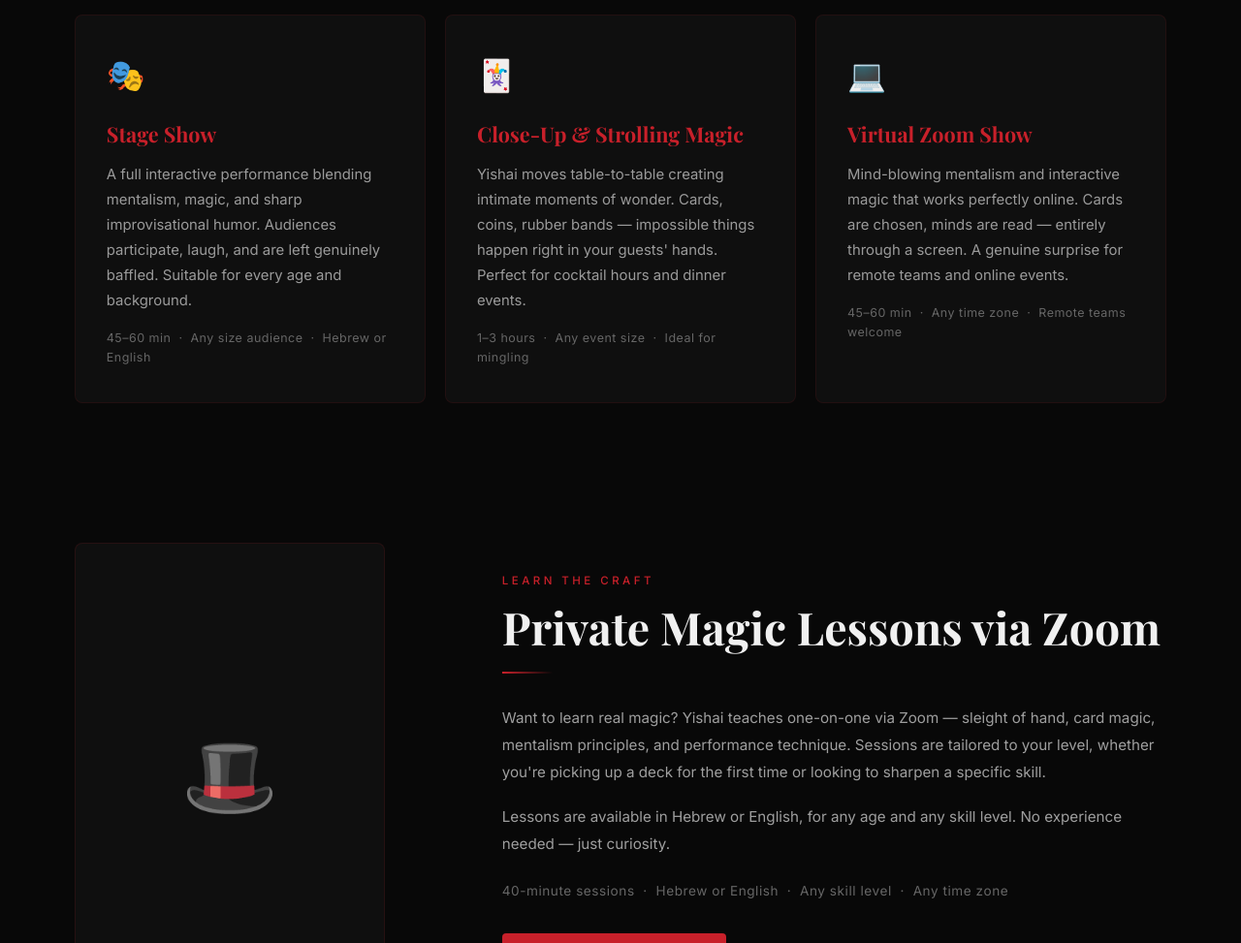
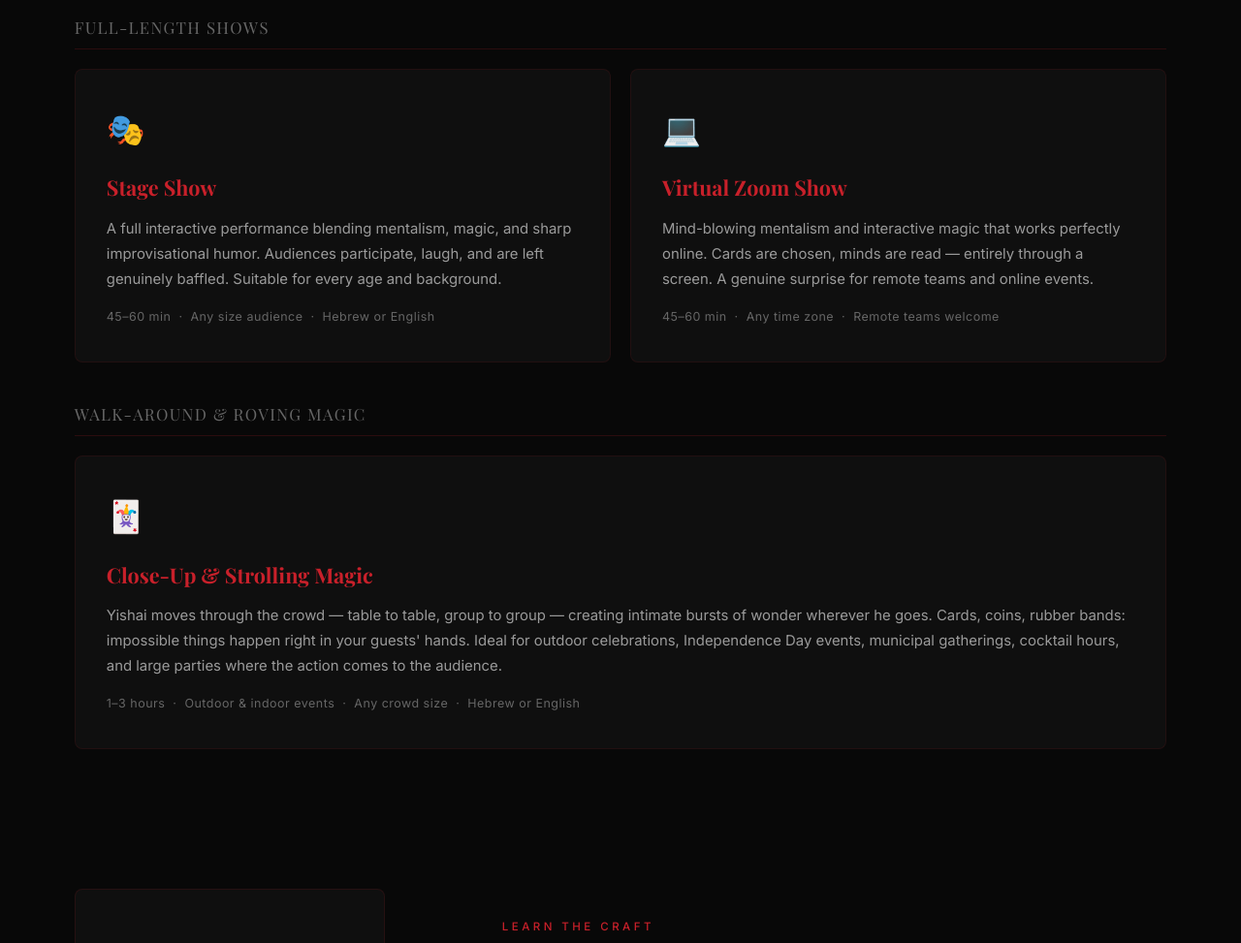
Before and after one commit to yishairasowsky/magic_website, a plain HTML site: page index.html in a window 1280 px wide. Shown: the part 3480-4453 px from the top of the page at 97% size. Drawn offline with nearby package versions, Linux system fonts and the light colour scheme; a web font is replaced by a local one.

Commit message:
Split services into Full-Length Shows and Walk-Around sections with titles
Add visual subheadings separating stage/Zoom shows from close-up/strolling magic.
Update strolling card copy to speak to outdoor, Independence Day, and municipal events.

Co-Authored-By: Claude Sonnet 4.6 <noreply@anthropic.com>

```diff
--- a/index.html
+++ b/index.html
@@ -619,13 +619,27 @@
     #services {
       background: var(--bg);
     }
+    .services-subhead {
+      font-family: 'Playfair Display', serif;
+      font-size: 1.05rem;
+      letter-spacing: 0.08em;
+      text-transform: uppercase;
+      color: var(--muted);
+      border-bottom: 1px solid rgba(200,32,42,0.18);
+      padding-bottom: 0.5rem;
+      margin-bottom: 1.25rem;
+    }
     .services-grid {
       display: grid;
       grid-template-columns: repeat(3, 1fr);
       gap: 1.25rem;
     }
+    .services-grid--2 { grid-template-columns: repeat(2, 1fr); }
+    .services-grid--1 { grid-template-columns: 1fr; }
     @media (max-width: 860px) {
-      .services-grid { grid-template-columns: 1fr; }
+      .services-grid,
+      .services-grid--2,
+      .services-grid--1 { grid-template-columns: 1fr; }
     }
     .scard {
       background: var(--bg2);
@@ -1120,7 +1134,9 @@
   <h2>Choose Your Experience</h2>
   <div class="rule"></div>
   <p class="lead">Every performance is tailored to your event — your guests, your atmosphere, your occasion.</p>
-  <div class="services-grid">
+
+  <div class="services-subhead">Full-Length Shows</div>
+  <div class="services-grid services-grid--2">
     <div class="scard">
       <div class="scard-icon">🎭</div>
       <h3>Stage Show</h3>
@@ -1128,16 +1144,20 @@
       <div class="scard-detail">45–60 min &nbsp;·&nbsp; Any size audience &nbsp;·&nbsp; Hebrew or English</div>
     </div>
     <div class="scard">
-      <div class="scard-icon">🃏</div>
-      <h3>Close-Up &amp; Strolling Magic</h3>
-      <p>Yishai moves table-to-table creating intimate moments of wonder. Cards, coins, rubber bands — impossible things happen right in your guests' hands. Perfect for cocktail hours and dinner events.</p>
-      <div class="scard-detail">1–3 hours &nbsp;·&nbsp; Any event size &nbsp;·&nbsp; Ideal for mingling</div>
-    </div>
-    <div class="scard">
       <div class="scard-icon">💻</div>
       <h3>Virtual Zoom Show</h3>
       <p>Mind-blowing mentalism and interactive magic that works perfectly online. Cards are chosen, minds are read — entirely through a screen. A genuine surprise for remote teams and online events.</p>
       <div class="scard-detail">45–60 min &nbsp;·&nbsp; Any time zone &nbsp;·&nbsp; Remote teams welcome</div>
+    </div>
+  </div>
+
+  <div class="services-subhead" style="margin-top:2.5rem;">Walk-Around &amp; Roving Magic</div>
+  <div class="services-grid services-grid--1">
+    <div class="scard">
+      <div class="scard-icon">🃏</div>
+      <h3>Close-Up &amp; Strolling Magic</h3>
+      <p>Yishai moves through the crowd — table to table, group to group — creating intimate bursts of wonder wherever he goes. Cards, coins, rubber bands: impossible things happen right in your guests' hands. Ideal for outdoor celebrations, Independence Day events, municipal gatherings, cocktail hours, and large parties where the action comes to the audience.</p>
+      <div class="scard-detail">1–3 hours &nbsp;·&nbsp; Outdoor &amp; indoor events &nbsp;·&nbsp; Any crowd size &nbsp;·&nbsp; Hebrew or English</div>
     </div>
   </div>
 </section>
```
